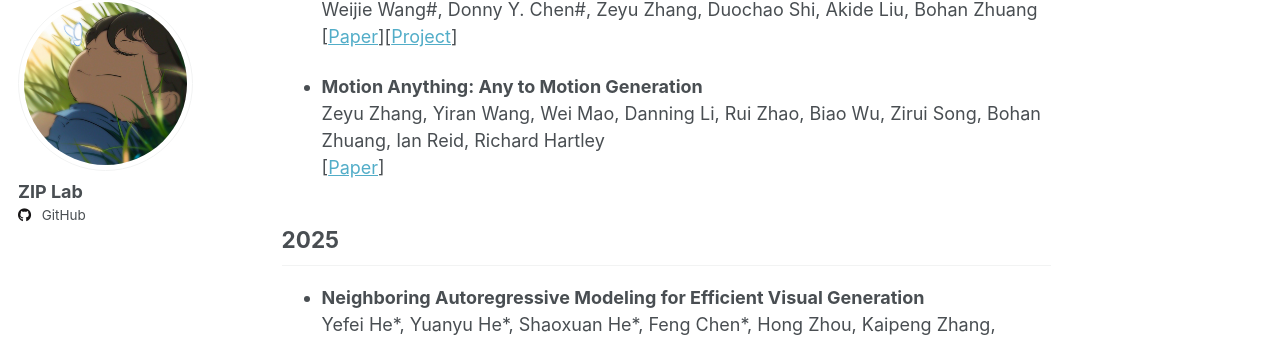
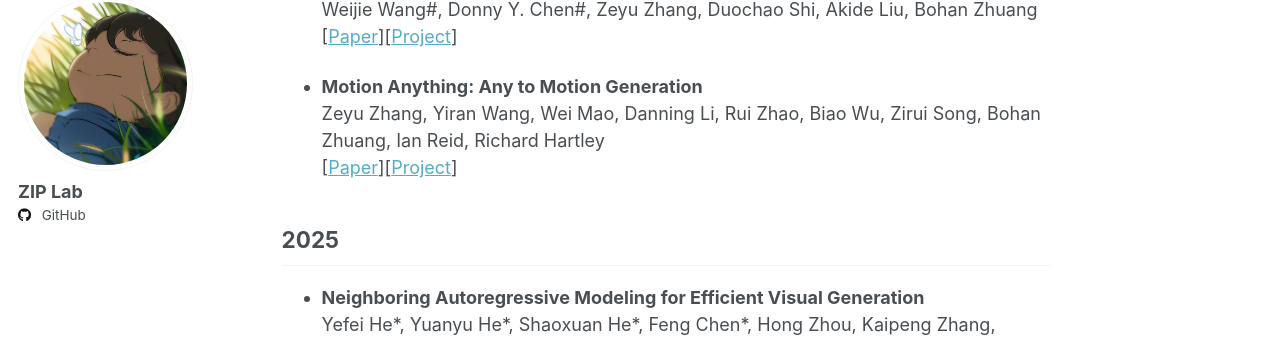
Before and after one commit to ziplab/ziplab.github.io, a Jekyll site: the page built from _pages/publication.md, in a window 1280 px wide and 900 px high, scrolled down 419 px. Shown: the part 103-445 px from the top of the window. Built offline with Jekyll 4.4.1, drawn with Linux system fonts in a browser that asks for light colours.

Commit message:
Update publication.md

```diff
--- a/_pages/publication.md
+++ b/_pages/publication.md
@@ -20,7 +20,7 @@ Weijie Wang#, Donny Y. Chen#, Zeyu Zhang, Duochao Shi, Akide Liu, Bohan Zhuang
 
 - **Motion Anything: Any to Motion Generation**
 Zeyu Zhang, Yiran Wang, Wei Mao, Danning Li, Rui Zhao, Biao Wu, Zirui Song, Bohan Zhuang, Ian Reid, Richard Hartley
-\[[Paper](https://arxiv.org/abs/2503.06955)\]
+\[[Paper](https://arxiv.org/abs/2503.06955)\]\[[Project](https://steve-zeyu-zhang.github.io/MotionAnything/)\]
 
 
 
```
